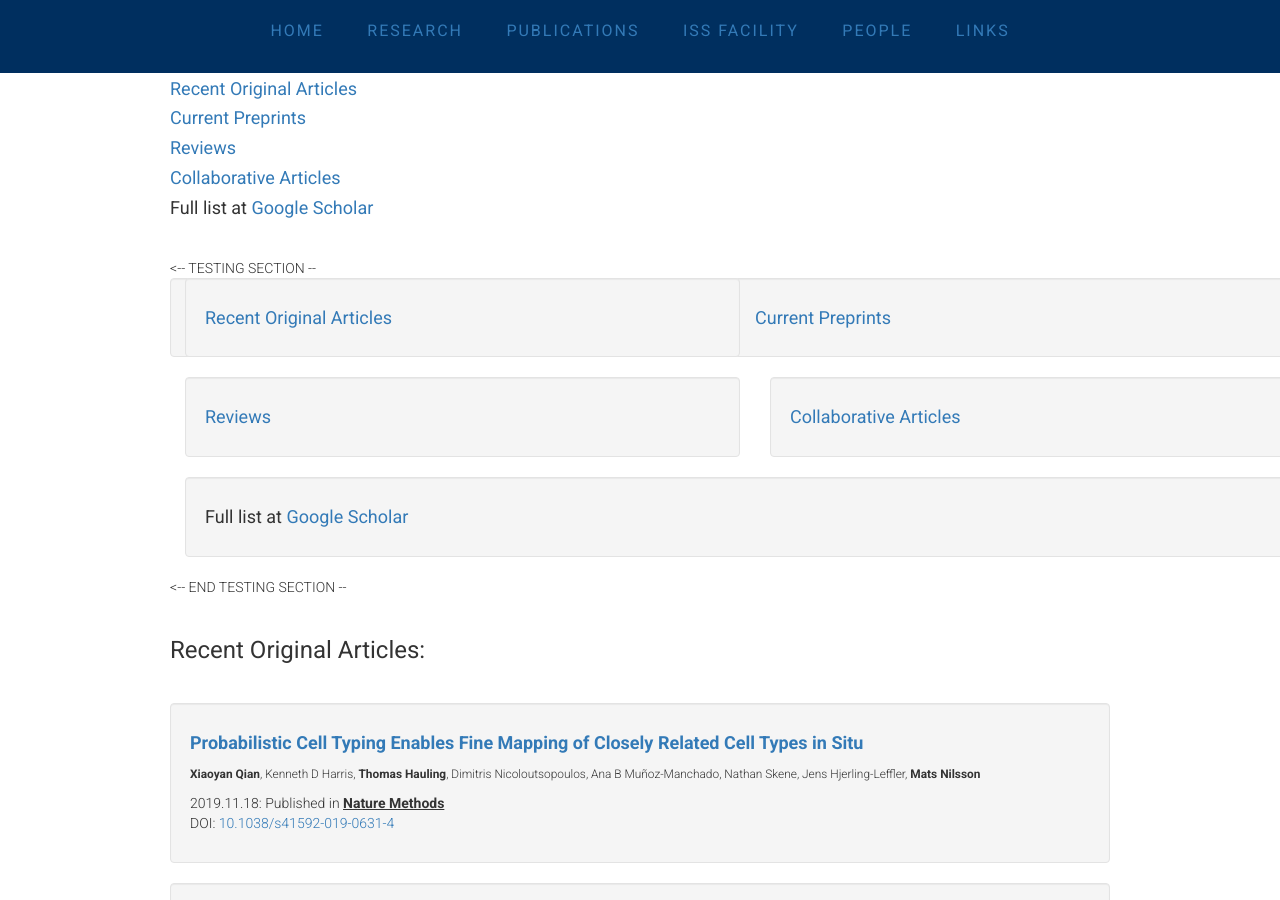
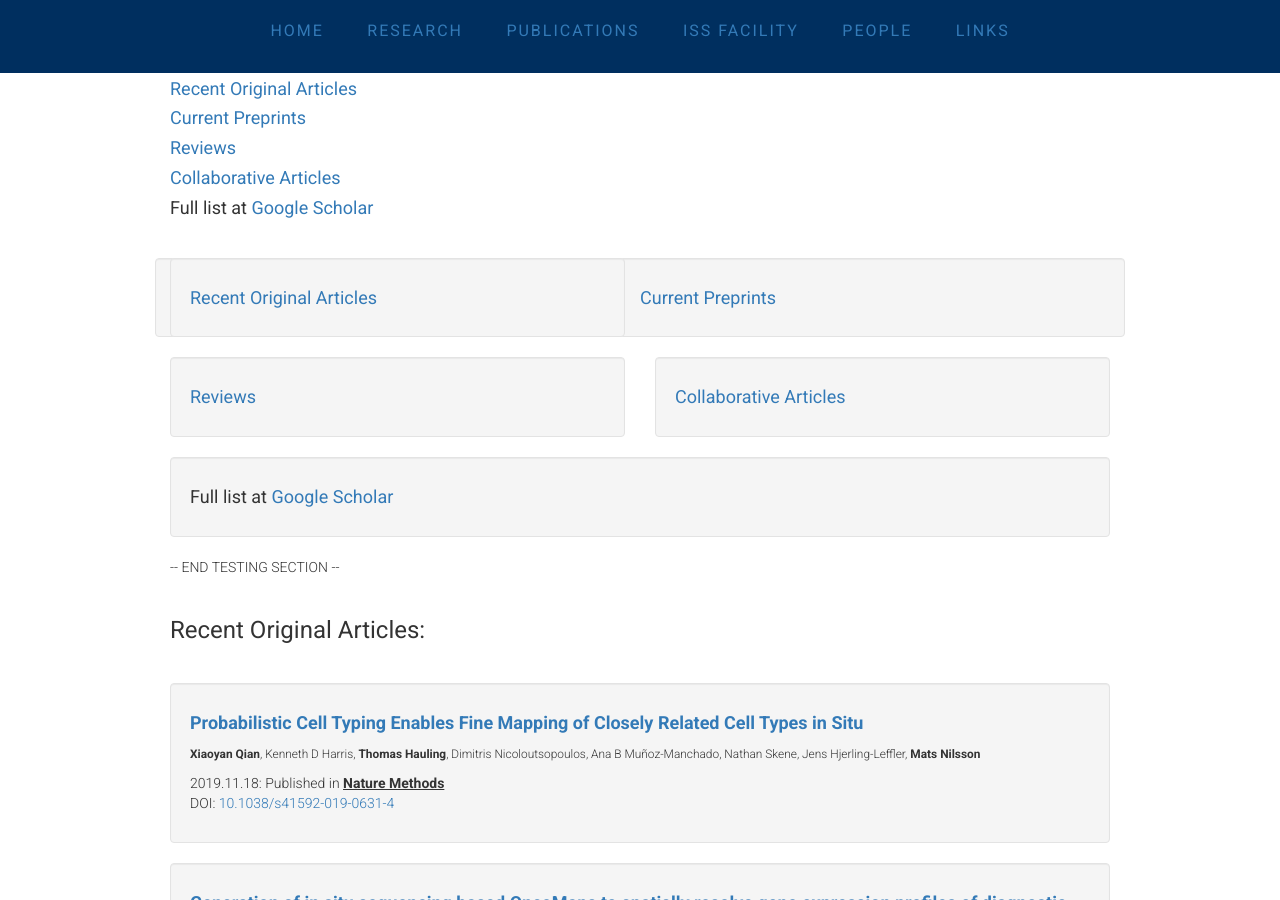
Before and after one commit to flintott/NilssonLab, a Jekyll site: the page publications/index.html, which Jekyll copies as it is, in a window 1280 px wide and 900 px high, scrolled down 347 px. Built offline with Jekyll 4.4.1, drawn with Linux system fonts in a browser that asks for light colours; comment, search, counter and statistics services are not loaded.

Commit message:
Update index.html

```diff
--- a/publications/index.html
+++ b/publications/index.html
@@ -46,8 +46,10 @@
 	<h4>Full list at <a href="https://scholar.google.com/citations?hl=en&user=M6g0gRsAAAAJ&view_op=list_works&sortby=pubdate">Google Scholar</a></h4>
         <p>&nbsp;</p>
 
-<-- TESTING SECTION --
-<section class="container">
+<!-- TESTING SECTION --
+
+	    <section class="container">
+		    -->
     <div class="row">
 
       <figure class="col-sm-6">
@@ -81,9 +83,9 @@
       </figure>
 
   </div>
-</section>
+<!-- </section>   -->
 
-<-- END TESTING SECTION --
+-- END TESTING SECTION --
 
 
         <article class="post-content">
```
